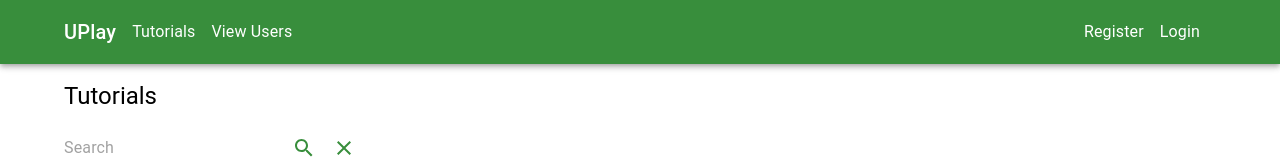
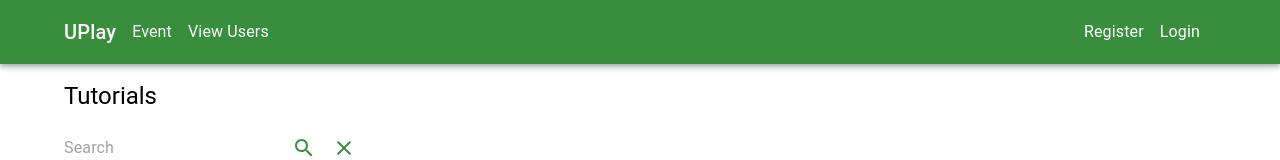
Before and after one commit to gyasca/EDPProjectGrp2FE, a React (Vite) app: page / in a window 1280 px wide. Shown: the top 160 px of the page. Built offline with nearby package versions, Linux system fonts and the light colour scheme; no server answers.

Commit message:
changed menu :)

```diff
--- a/src/App.jsx
+++ b/src/App.jsx
@@ -45,7 +45,7 @@ function App() {
                     UPlay
                   </Typography>
                 </Link>
-                <Link to="/tutorials" ><Typography>Tutorials</Typography></Link>
+                <Link to="/events" ><Typography>Event</Typography></Link>
 
 
                 {/* To be updated to only allow roleName admin to access */}
```
